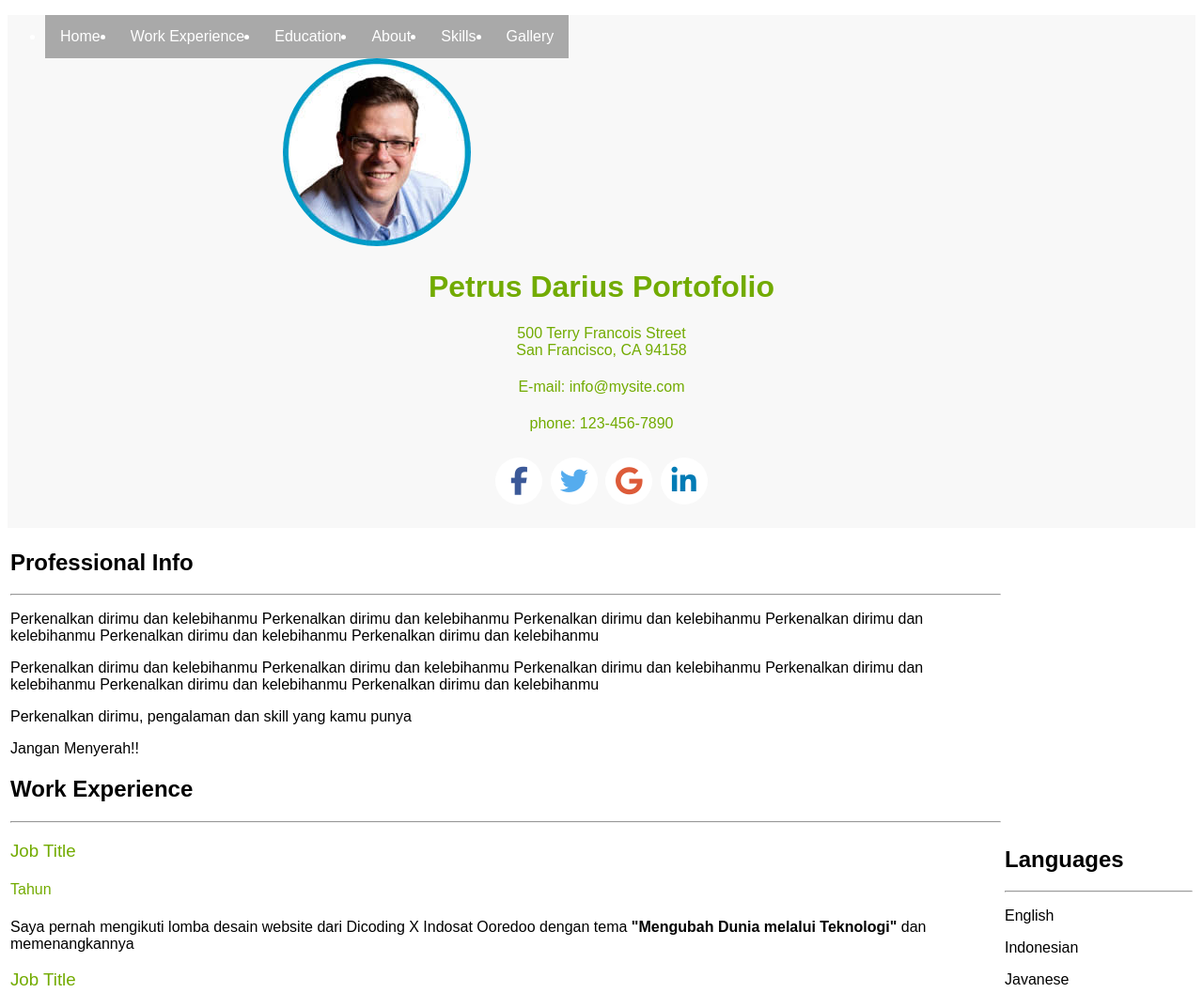
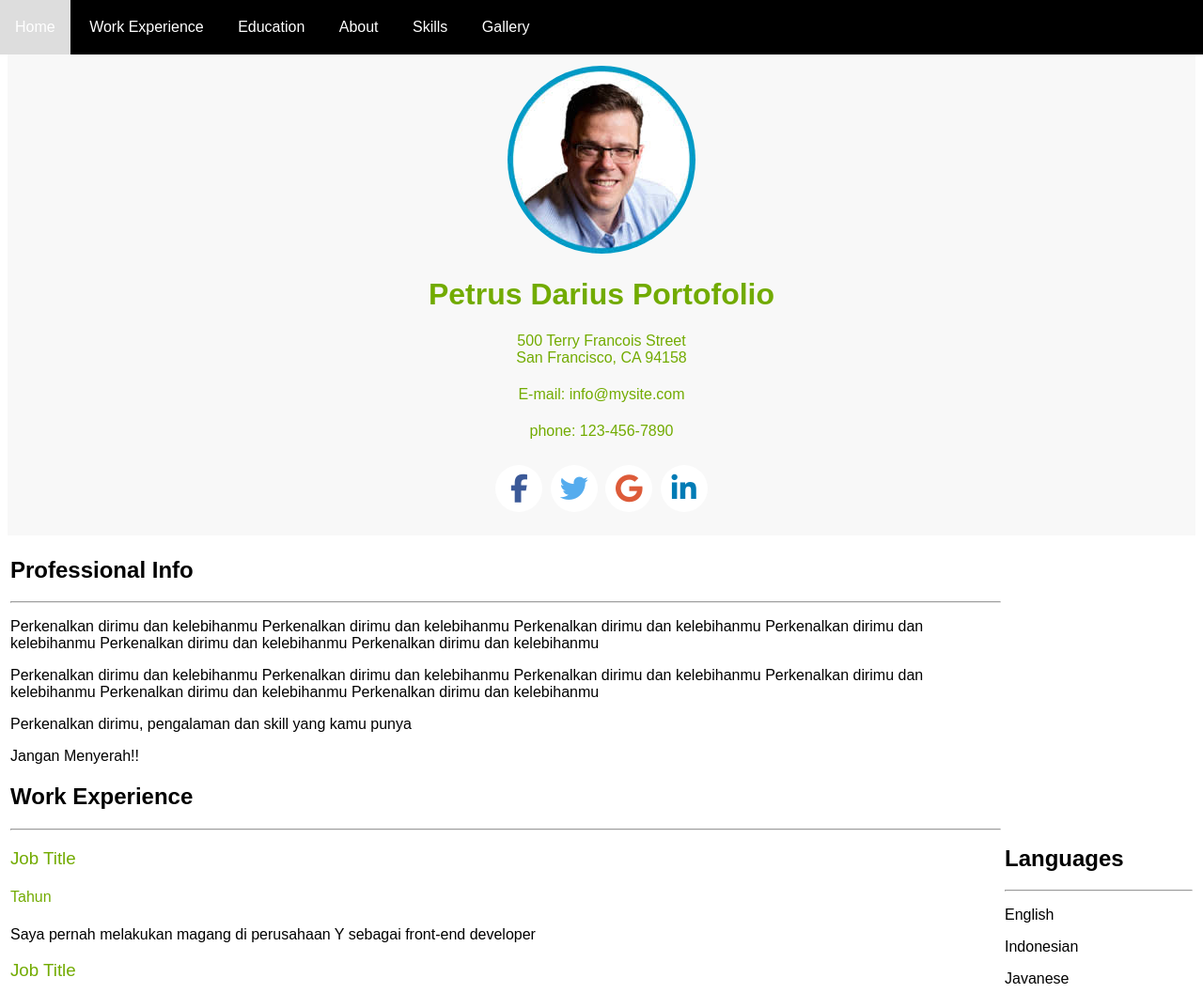
Before and after one commit to petrusdarius/TUGAS-10-FE4, a plain HTML site: page index.html in a window 1280 px wide. Shown: the top 1057 px of the page at 94% size. Drawn offline with Linux system fonts and the light colour scheme.

Commit message:
perbaikan navbar

```diff
--- a/index.html
+++ b/index.html
@@ -15,16 +15,15 @@
 <body>
 
     <!-- navbar -->
-    <div class="sticky">
-        <ul class="nav">
-            <li><a href="#home" class="active">Home</a></li>
-            <li><a href="#workex">Work Experience</a></li>
-            <li><a href="#edu">Education</a></li>
-            <li><a href="#info">About</a></li>
-            <li><a href="#skills">Skills</a></li>
-            <li><a href="pages/gallery.html" target="_blank">Gallery</a></li>
-        </ul>
-    </div>
+    <nav>
+        <a href="#home" class="active">Home</a>
+        <a href="#workex">Work Experience</a>
+        <a href="#edu">Education</a>
+        <a href="#info">About</a>
+        <a href="#skills">Skills</a>
+        <a href="pages/gallery.html" target="_blank">Gallery</a>
+    </nav>
+
     <!-- end navbar -->
 
     <!-- header -->
@@ -79,7 +78,7 @@
                     <hr>
                     <h3>Job Title</h3>
                     <h4>Tahun</h4>
-                    <p>Saya pernah mengikuti lomba desain website dari Dicoding X Indosat Ooredoo dengan tema <span style="font-weight: bold;">"Mengubah Dunia melalui Teknologi"</span> dan memenangkannya</p>
+                    <p>Saya pernah melakukan magang di perusahaan Y sebagai front-end developer</p>
 
                     <h3>Job Title</h3>
                     <h4>Tahun</h4>
--- a/style/style.css
+++ b/style/style.css
@@ -6,43 +6,39 @@
 /* body */
 body {
     background-color: white;
+    margin-top: 50px;
 }
 
 /* navbar */
-li {
-    float: left;
+
+nav {
+    left: 0;
+    top: 0;
+    text-align: left;
+    position: fixed;
+    background-color: black;
+    width: 100%;
+    line-height: 30px;
 }
 
-li a {
-    display: block;
+nav a {
     color: white;
-    text-align: center;
+    text-decoration: none;
+    display: inline-block;
     padding: 14px 16px;
-    text-decoration: none;
-    background-color: darkgray;
 }
 
-li a:hover:not(.active) {
-    background-color: #ddd;
-}
-
-li a .active {
-    color:white;
+nav .active {
     background-color: #72ab00;
 }
 
-.sticky {
-    position: -webkit-sticky;
-    position: sticky;
-    top: 0;
-}
-
-.nav {
-    color: white;
+nav a:hover {
+    background-color: #ddd;
 }
 
 /* header */
 .header {
+    margin-top: 50px;
     background-color: #f8f8f8;
     padding: 20px;
     text-align: center;
@@ -52,7 +48,6 @@ li a .active {
 
 .header img {
     border-radius: 50%;
-    margin-right: 39%;
 }
 
 .fa {
```
